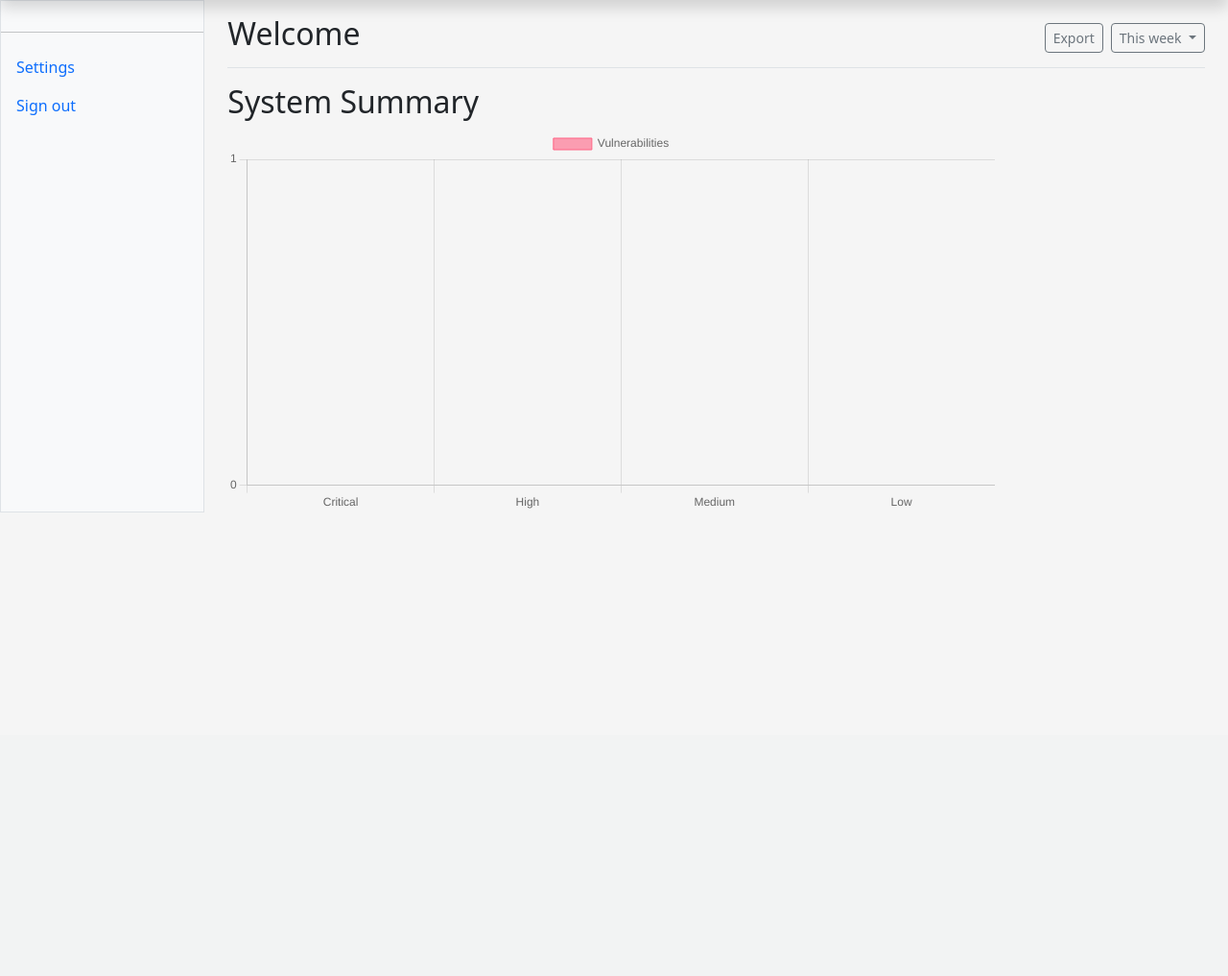
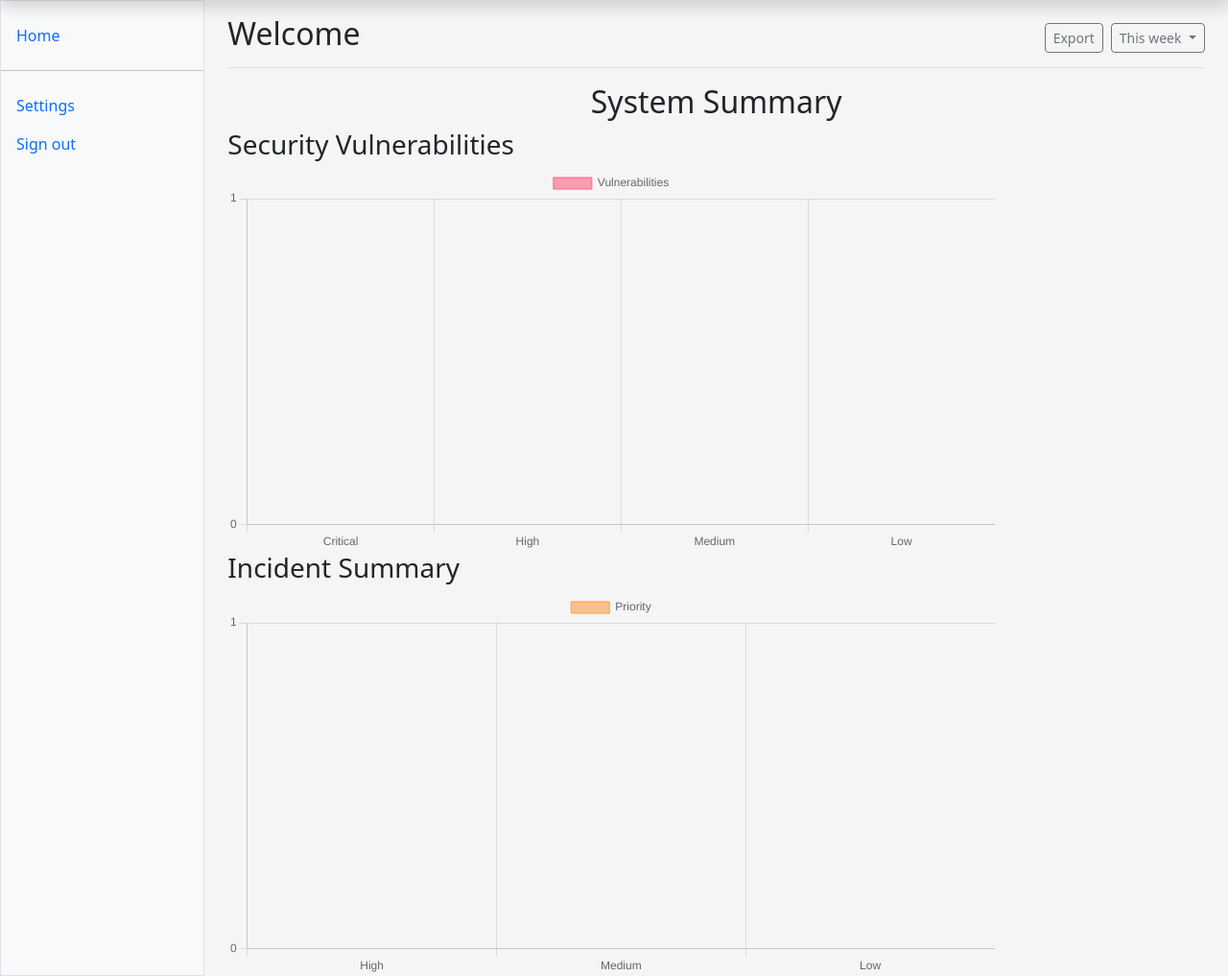
Before and after one commit to DeepakSidhar/Dashboard, a Flask app: template templates/home.html in a window 1280 px wide. Shown: the part 34-1051 px from the top of the page at 96% size. Before the commit the page ends 568 px from the top, so only its background shows below. Run offline with Flask 3, Linux system fonts and the light colour scheme; the template is opened without the code that fills it, so the values that code supplies are empty.

Commit message:
Add incident summary.

```diff
--- a/templates/create_incident.html
+++ b/templates/create_incident.html
@@ -55,7 +55,7 @@
     <label for="priority">Priority</label><br>
     <select class="form-select" aria-label="Priority" id="priority" name="priority">
     <option value="HIGH" {% if incident and incident.priority == 'HIGH' %} selected {% endif %}>High</option>
-    <option value="MEDIUM  {% if incident and incident.priority == 'MEDIUM' %} selected {% endif %} ">Medium</option>
+    <option value="MEDIUM"  {% if incident and incident.priority == 'MEDIUM' %} selected {% endif %} ">Medium</option>
     <option value="LOW  {% if incident and incident.priority == 'LOW' %} selected {% endif %}">Low</option>
     </select>
 
--- a/templates/home.html
+++ b/templates/home.html
@@ -14,10 +14,19 @@
                 </div>
             </div>
 
-            <h2>System Summary</h2>
-            <div style="width: 800px;">
-                <canvas id="secuirty-summary"></canvas>
-            </div>
+<h2 style="margin-bottom: 8px; text-align: center">System Summary</h2>
+
+<div style="width: 800px;">
+    <h3>Security Vulnerabilities</h3>
+    <canvas id="secuirty-summary"></canvas>
+</div>
+
+
+<div style="width: 800px;">
+    <h3>Incident Summary</h3>
+    <canvas id="incident-summary"></canvas>
+</div>
+
 
 {% endblock %}
 
@@ -25,10 +34,10 @@
 
 (async function() {
   const data = [
-    { type: 'Critical', count: {{summary['CRITICAL'] if summary['CRITICAL'] else 0}} },
-    { type: 'High', count:  {{summary['HIGH'] if summary['HIGH'] else 0}} },
-    { type: 'Medium', count:  {{summary['MEDIUM'] if summary['MEDIUM'] else 0}} },
-    { type: 'Low', count: {{summary['LOW'] if summary['LOW'] else 0}} }
+    { type: 'Critical', count: {{security_summary['CRITICAL'] if security_summary['CRITICAL'] else 0}} },
+    { type: 'High', count:  {{security_summary['HIGH'] if security_summary['HIGH'] else 0}} },
+    { type: 'Medium', count:  {{security_summary['MEDIUM'] if security_summary['MEDIUM'] else 0}} },
+    { type: 'Low', count: {{security_summary['LOW'] if security_summary['LOW'] else 0}} }
   ];
 
   new Chart(
@@ -74,6 +83,57 @@
     }
   );
 })();
+//incident-summary
 
+(async function() {
+  const data = [
+    { type: 'High', count:  {{incident_summary['HIGH'] if incident_summary['HIGH'] else 0}} },
+    { type: 'Medium', count:  {{incident_summary['MEDIUM'] if incident_summary['MEDIUM'] else 0}} },
+    { type: 'Low', count: {{incident_summary['LOW'] if incident_summary['LOW'] else 0}} }
+  ];
+
+  new Chart(
+    document.getElementById('incident-summary'),
+    {
+      type: 'bar',
+      data: {
+        labels: data.map(row => row.type),
+        datasets: [
+          {
+            label: 'Priority',
+            data: data.map(row => row.count),
+            backgroundColor: [
+
+                            'rgba(255, 159, 64, 0.6)',   // HIGH - Orange
+                            'rgba(255, 205, 86, 0.6)',   // MEDIUM - Yellow
+                            'rgba(75, 192, 192, 0.6)',   // LOW - Teal
+
+                        ],
+            borderColor: [
+
+                            'rgba(255, 159, 64, 1)',
+                            'rgba(255, 205, 86, 1)',
+                            'rgba(75, 192, 192, 1)',
+
+                        ],
+            borderWidth: 1,
+          }
+        ]
+      },
+      options:{
+            responsive:true,
+            scales: {
+                y: {
+                    beginAtZero: true,
+                    ticks : {
+                        stepSize: 1 //  Forces steps of 1  so only full intgers
+                    }
+                    }
+            }
+
+        }
+    }
+  );
+})();
 
 {% endblock %}
--- a/templates/layout.html
+++ b/templates/layout.html
@@ -36,6 +36,12 @@
                 </div>
                 <div class="offcanvas-body d-md-flex flex-column p-0 pt-lg-3 overflow-y-auto">
                     <ul class="nav flex-column">
+
+                        <li class="nav-item"><a class="nav-link d-flex align-items-center gap-2"  href="{{url_for('home.home') }}">
+                            Home
+                        </a>
+                        </li>
+
                         {% if 'VIEW_ADMIN' in g.permissions %}
                         <li class="nav-item"><a class="nav-link d-flex align-items-center gap-2"  href="{{url_for('user.user_list') }}">
                             ADMIN:User
```
Also changed, not shown: routes/home.py (+15 -5 lines).
